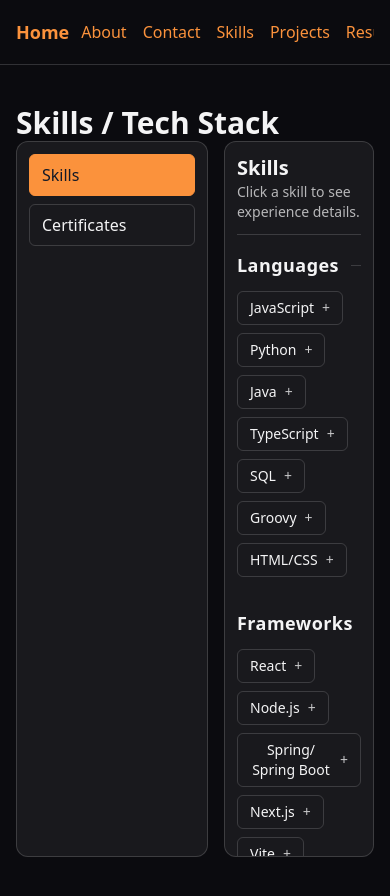
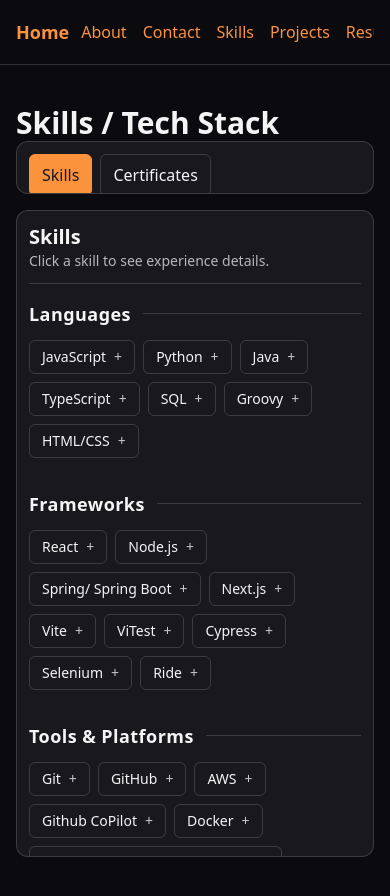
Before and after one commit to irmike/michael-crowley, a Next.js app: page /skills in a window 390 px wide. Built offline with nearby package versions, Linux system fonts and the light colour scheme.

Commit message:
- added some mobile optimizations to the Sidebar display to fix a mobile only issue - updated Resume.pdf

```diff
--- a/src/app/projects/page.js
+++ b/src/app/projects/page.js
@@ -37,7 +37,11 @@ export default function ProjectsPage() {
           <div>
             <iframe
               title={project.name}
-              src={getImagePath(project.fileUrl)}
+              src={
+                project.fileUrl.startsWith("/")
+                  ? getImagePath(project.fileUrl)
+                  : project.fileUrl
+              }
               className="w-full h-[80vh]"
               style={{ border: `1px solid var(--border)` }}
             />
--- a/src/components/SidebarDisplay/SidebarDisplay.jsx
+++ b/src/components/SidebarDisplay/SidebarDisplay.jsx
@@ -17,15 +17,14 @@ const SidebarDisplay = ({ items, renderPanel, activeContent, setActiveContent })
     };
 
     return (
-        <section className="flex gap-4 max-h-[calc(100vh-8rem)]">
-            <aside className="app-surface p-3 min-w-48 max-h-full overflow-auto">
+        <section className="flex flex-col sm:flex-row gap-4 max-h-[calc(100vh-8rem)]">
+            <aside className="app-surface p-3 w-full sm:w-1/3 md:w-1/4 min-w-48 max-h-full overflow-auto">
                 <nav aria-label="Sidebar navigation">
-                    <ul className="flex flex-col gap-2">
+                    <ul className="flex flex-row sm:flex-col gap-2 overflow-x-auto">
                         {items.map((item) => {
                             const isActive = item.id === activeContent;
-
                             return (
-                                <li key={item.id}>
+                                <li key={item.id} className="flex-shrink-0 w-auto">
                                     <button
                                         type="button"
                                         onClick={() => setActiveContent(item.id)}
@@ -43,7 +42,6 @@ const SidebarDisplay = ({ items, renderPanel, activeContent, setActiveContent })
                     </ul>
                 </nav>
             </aside>
-
             <div className="app-surface flex-1 p-3 max-h-full overflow-auto">
                 {renderPanel ? renderPanel({ activeContent, openFile }) : null}
 
```
Also changed, not shown: 1 other file (tests, documents, lock files or other folders).
